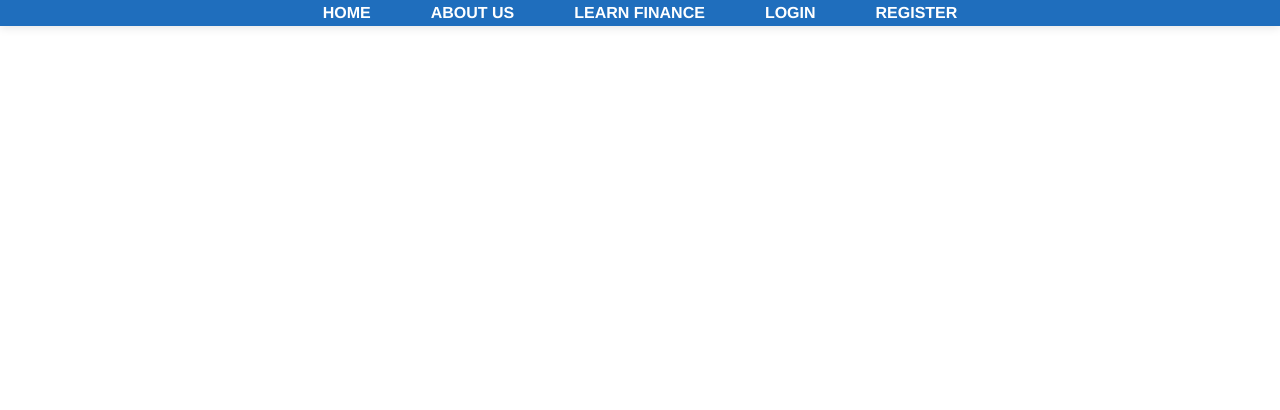
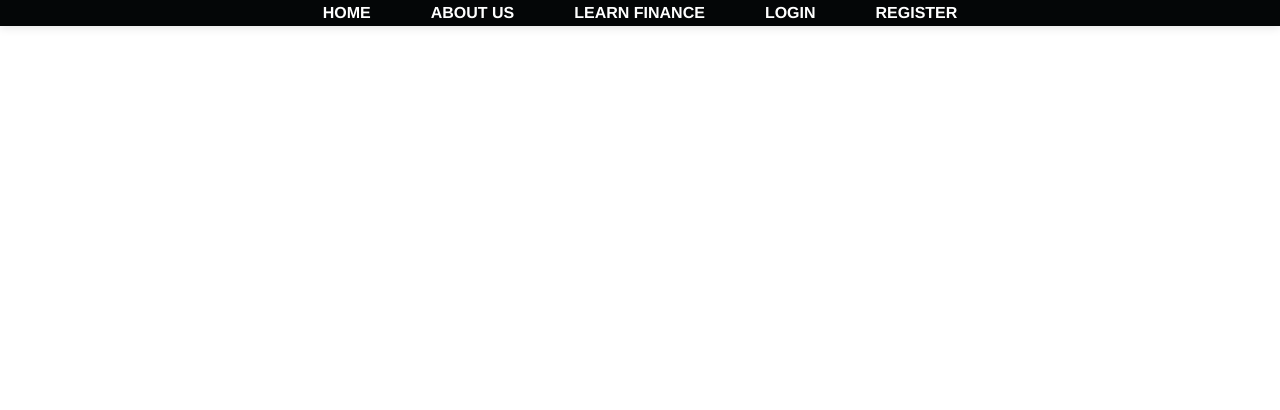
Before and after one commit to agunbiadepaul/Budget-Tracker, a website: page index.html in a window 1280 px wide. Shown: the top 410 px of the page. Drawn offline with Linux system fonts and the light colour scheme.

Commit message:
more adjustment

```diff
--- a/style.css
+++ b/style.css
@@ -13,7 +13,7 @@ body {
 
 /* Navbar */
 .navbar {
-  background-color: #1f6ebd;
+  background-color: #040607;
   position: fixed;
   width: 100%;
   top: 0;
```
Also changed, not shown: index.html (+0 -1 lines).
